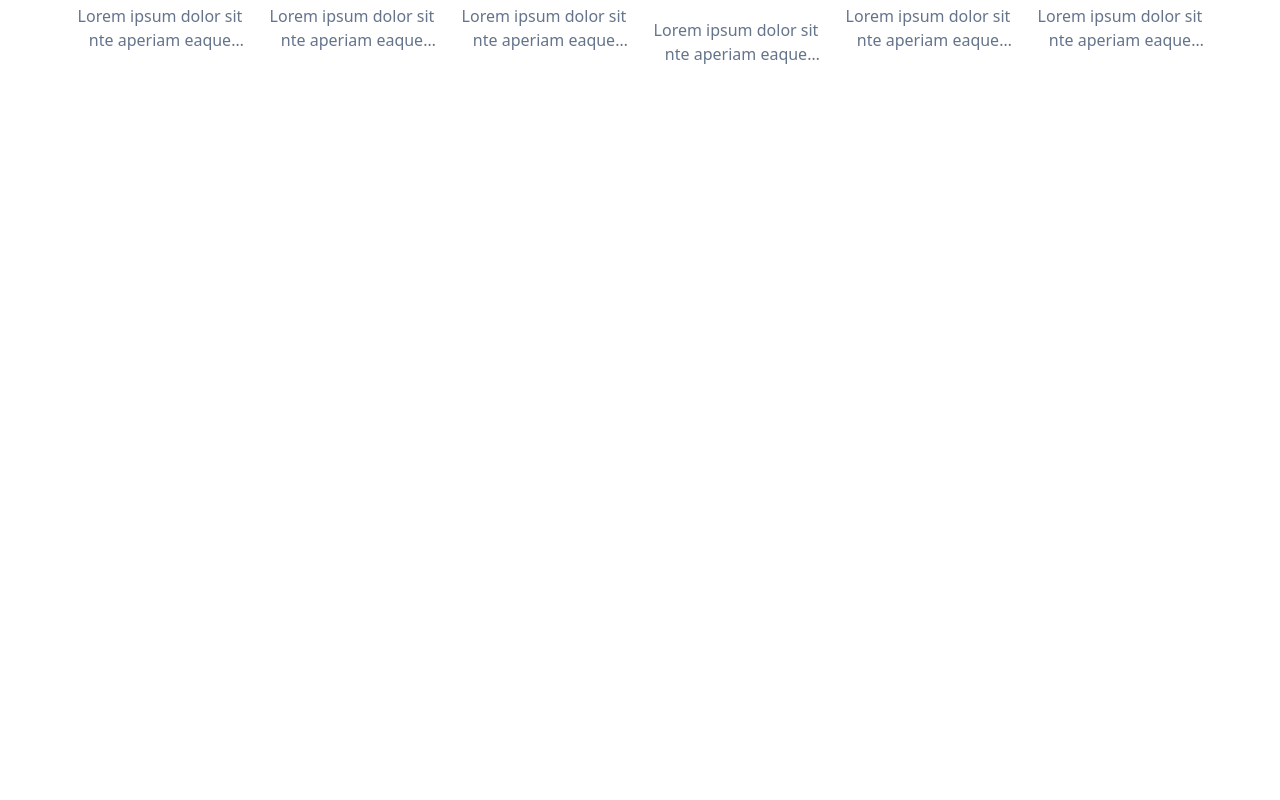
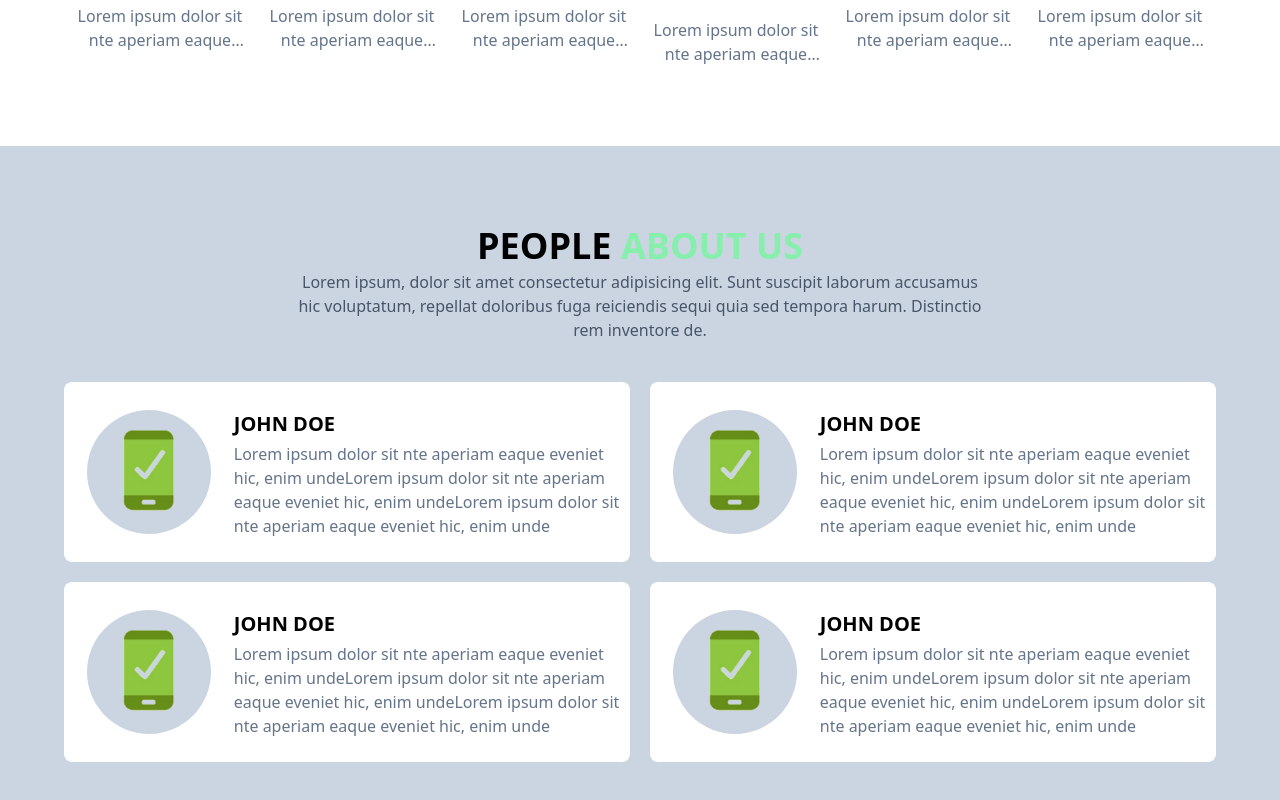
Before and after one commit to porashor/HighAgency, a React (Vite) app: page / in a window 1280 px wide. Shown: the part 3608-4408 px from the top of the page. Before the commit the page ends 3754 px from the top, so only its background shows below. Built offline with nearby package versions, Linux system fonts and the light colour scheme.

Commit message:
done the people section

```diff
--- a/src/App.jsx
+++ b/src/App.jsx
@@ -8,6 +8,7 @@ import Services from './Components/Services';
 import About from './Components/About';
 import Portfolio from './Components/Portfolio';
 import Progress from './Components/Progress';
+import People from './Components/People';
 
 const App = () => {
   return (
@@ -19,6 +20,7 @@ const App = () => {
       <Services/>
       <Portfolio/>
       <Progress/>
+      <People/>
     </div>
   )
 }
--- /dev/null
+++ b/src/Components/People.jsx
@@ -0,0 +1,38 @@
+import React from 'react'
+import Header from './Header'
+import { people } from '../Data/dataAll'
+import pic from "../assets/progress/img1.png"
+
+
+
+
+const People = () => {
+  return (
+    <div className='bg-slate-300 py-10'>
+      <div className='w-[90%] mx-auto'>
+        {/* header section  */}
+        <Header first={"People"} sec={"about us"}/>
+        {/* main body section */}
+        <div className='grid grid-cols-1 lg:grid-cols-2 items-center justify-center gap-5'>
+            {people.map((item, index)=>(
+                <div className='grid grid-cols-[3fr_7fr] items-center justify-center bg-white py-5 rounded-lg' key={index}>
+                    {/* image section */}
+                    <div className='flex justify-center items-center p-2 '>
+                        <div className='bg-slate-300 rounded-full p-3'>
+                        <img src={pic} alt="" className='w-[100px] aspect-square ' />
+                        </div>
+                    </div>
+                    {/* details body section */}
+                    <div>
+                        <h1 className='text-xl uppercase font-semibold py-1'>{item.title}</h1>
+                        <h1 className='text-slate-500'>{item.details}</h1>
+                    </div>
+                </div>
+            ))}
+        </div>
+      </div>
+    </div>
+  )
+}
+
+export default People
--- a/src/Data/dataAll.jsx
+++ b/src/Data/dataAll.jsx
@@ -252,3 +252,24 @@ export const progress = [
         img: pro6
     },
 ]
+
+
+
+export const people =[
+    {
+        title: "john doe",
+        details: "Lorem ipsum dolor sit nte aperiam eaque eveniet hic, enim undeLorem ipsum dolor sit nte aperiam eaque eveniet hic, enim undeLorem ipsum dolor sit nte aperiam eaque eveniet hic, enim unde"
+    },
+    {
+        title: "john doe",
+        details: "Lorem ipsum dolor sit nte aperiam eaque eveniet hic, enim undeLorem ipsum dolor sit nte aperiam eaque eveniet hic, enim undeLorem ipsum dolor sit nte aperiam eaque eveniet hic, enim unde"
+    },
+    {
+        title: "john doe",
+        details: "Lorem ipsum dolor sit nte aperiam eaque eveniet hic, enim undeLorem ipsum dolor sit nte aperiam eaque eveniet hic, enim undeLorem ipsum dolor sit nte aperiam eaque eveniet hic, enim unde"
+    },
+    {
+        title: "john doe",
+        details: "Lorem ipsum dolor sit nte aperiam eaque eveniet hic, enim undeLorem ipsum dolor sit nte aperiam eaque eveniet hic, enim undeLorem ipsum dolor sit nte aperiam eaque eveniet hic, enim unde"
+    },
+]
```
